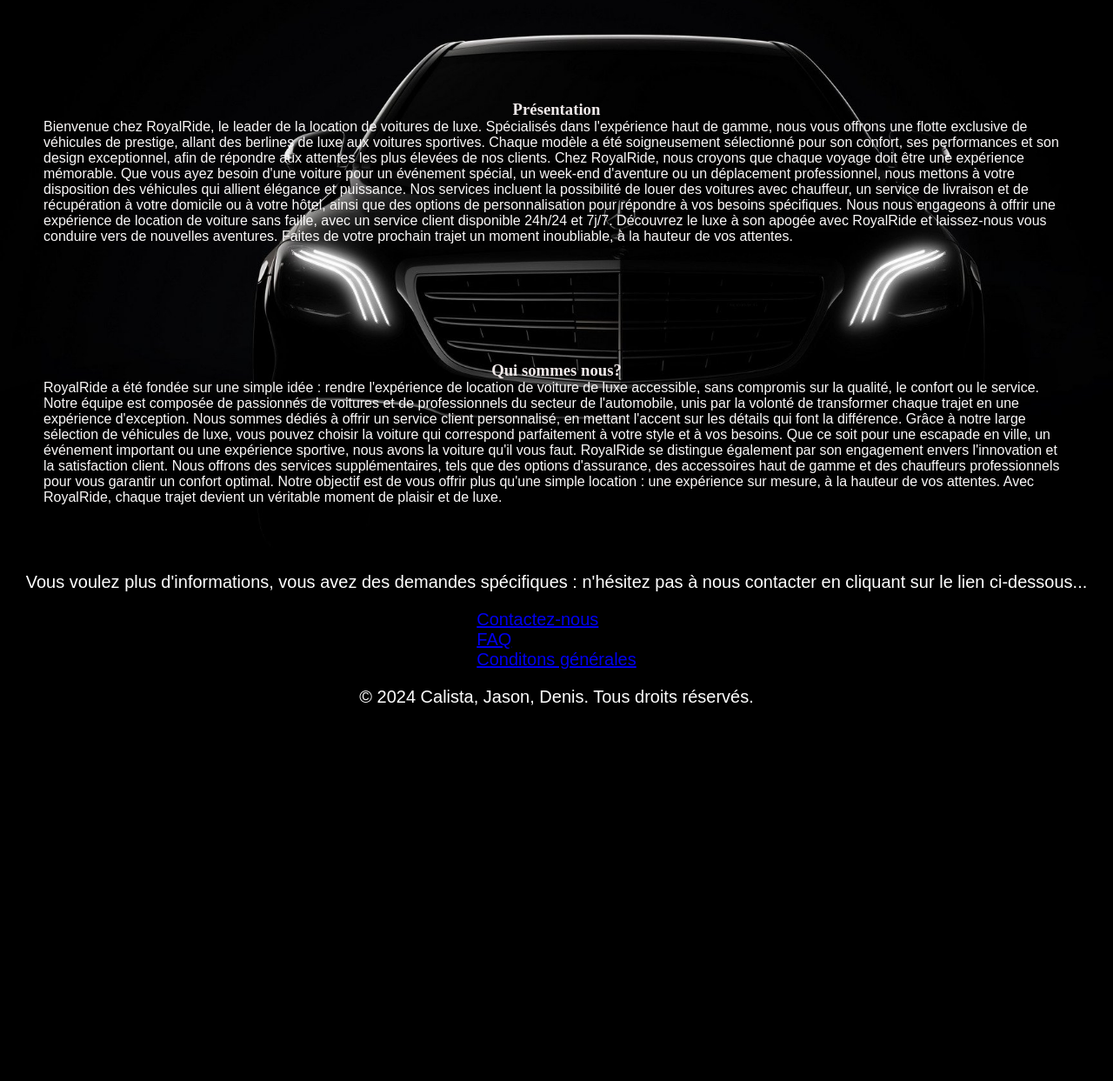
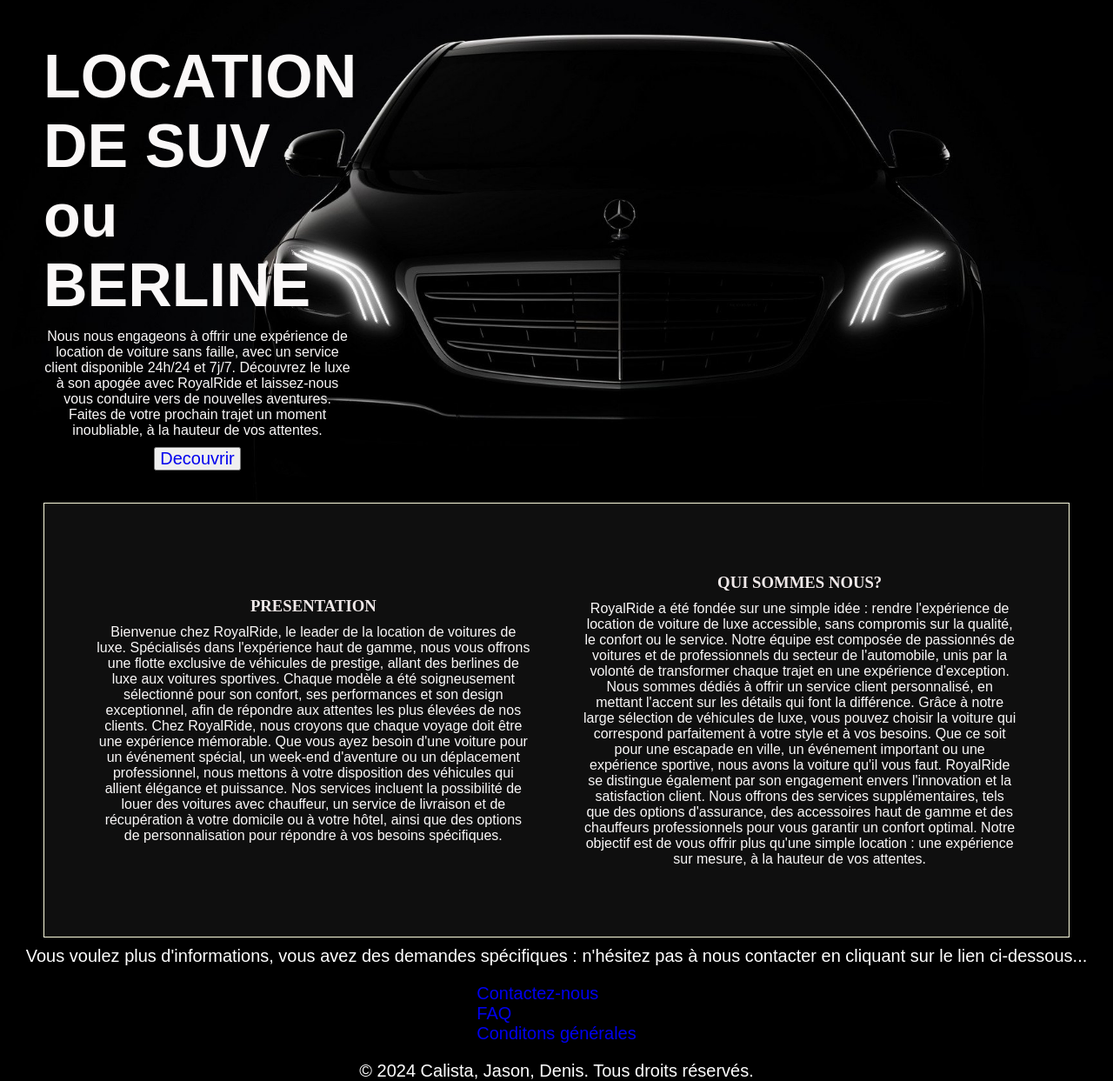
Before and after one commit to jasnael94/CaResa, a PHP site: page /home.php in a window 1280 px wide. Shown: the part 127-1370 px from the top of the page at 87% size. Before the commit the page ends 938 px from the top, so only its background shows below. Run offline with PHP 8.4, Linux system fonts and the light colour scheme.

Commit message:
updated home

```diff
--- a/css/stylehome.css
+++ b/css/stylehome.css
@@ -1,4 +1,8 @@
 /* css page Home */
+  h2{
+    font-size: 70px;
+    color: #faf8f8;
+  }
   h3{
     color: #f0e9e9;
     font-family: 'Times New Roman', Times, serif;
@@ -6,25 +10,64 @@
 
   .ph{
     color: #faf8f8;
+    text-align: center;
   }
 
+  .section1{
+    display: flex;
+    justify-content: flex-start;
+    align-items: flex-start;
+    flex-direction: row;
+
+  }
+  .section2{
+    display: flex;
+    justify-content: space-evenly ;
+    border: lightyellow solid 1px;
+    background-color: rgb(15, 15, 15);
+
+
+  }
+
+
+  .div1{
+    width: 30%;;
+    display: flex;
+    flex-direction: column;
+    margin: left 10px;;
+    gap: 10px;
+  }
   section{
+    height: 500px;
     margin-left: 50px;
     margin-right: 50px;
     margin-top:30px;
     display: flex;
-    flex-direction: column;
+    flex-direction:row;
     align-items: center;
-    justify-content: center;
+    justify-content:flex-end;
 
   }
 
   .homecont{
-    height: 300px;
+    height: 500px;
+    width: 500px;
     border-radius: 10px;
     display: flex;
     align-items: center;
     flex-direction: column;
     justify-content: center;
+    gap: 10px;
 
   }
+
+  .discover{
+   width: 100px;
+   font-size: 20px;
+   margin: auto;
+
+  }
+  a{
+    text-decoration: none;
+
+  }
--- a/home.php
+++ b/home.php
@@ -4,34 +4,43 @@
     require_once('header.php');
     echo $css;
 ?>
-<div class="homestyle">
-    <section class=>
+<div>
+    <section class="section1">
+        <div class="div1">
+            <h2>LOCATION DE SUV ou BERLINE </h2>
+            <p class="ph">Nous nous engageons à offrir une expérience de location de voiture sans faille, avec un service client disponible 24h/24 et 7j/7. Découvrez le luxe à son apogée avec RoyalRide et laissez-nous vous conduire vers de nouvelles aventures. Faites de votre prochain trajet un moment inoubliable, à la hauteur de vos attentes.</p>
+            <button class="discover"><a href="/cars.php">Decouvrir</a></button>
+        </div>
+    </section>
+</div>
+<div >
+    <section class=section2>
         <div class="homecont">
-            <h3>Présentation</h3>
+            <h3>PRESENTATION</h3>
             <p class="ph">Bienvenue chez RoyalRide, le leader de la location de voitures de luxe. Spécialisés dans l'expérience haut de gamme, nous vous offrons une flotte exclusive de véhicules de prestige, allant des berlines de luxe aux voitures sportives. Chaque modèle a été soigneusement sélectionné pour son confort, ses performances et son design exceptionnel, afin de répondre aux attentes les plus élevées de nos clients.
 
 Chez RoyalRide, nous croyons que chaque voyage doit être une expérience mémorable. Que vous ayez besoin d'une voiture pour un événement spécial, un week-end d'aventure ou un déplacement professionnel, nous mettons à votre disposition des véhicules qui allient élégance et puissance.
 
-Nos services incluent la possibilité de louer des voitures avec chauffeur, un service de livraison et de récupération à votre domicile ou à votre hôtel, ainsi que des options de personnalisation pour répondre à vos besoins spécifiques.
+Nos services incluent la possibilité de louer des voitures avec chauffeur, un service de livraison et de récupération à votre domicile ou à votre hôtel, ainsi que des options de personnalisation pour répondre à vos besoins spécifiques.</p>
 
-Nous nous engageons à offrir une expérience de location de voiture sans faille, avec un service client disponible 24h/24 et 7j/7. Découvrez le luxe à son apogée avec RoyalRide et laissez-nous vous conduire vers de nouvelles aventures. Faites de votre prochain trajet un moment inoubliable, à la hauteur de vos attentes.</p>
-
-            </div>
+        </div>
 
             <div class="homecont">
-                <h3>Qui sommes nous?</h3>
+                <h3>QUI SOMMES NOUS?</h3>
                 <p class="ph">RoyalRide a été fondée sur une simple idée : rendre l'expérience de location de voiture de luxe accessible, sans compromis sur la qualité, le confort ou le service. Notre équipe est composée de passionnés de voitures et de professionnels du secteur de l'automobile, unis par la volonté de transformer chaque trajet en une expérience d'exception.
 
 Nous sommes dédiés à offrir un service client personnalisé, en mettant l'accent sur les détails qui font la différence. Grâce à notre large sélection de véhicules de luxe, vous pouvez choisir la voiture qui correspond parfaitement à votre style et à vos besoins. Que ce soit pour une escapade en ville, un événement important ou une expérience sportive, nous avons la voiture qu'il vous faut.
 
 RoyalRide se distingue également par son engagement envers l'innovation et la satisfaction client. Nous offrons des services supplémentaires, tels que des options d'assurance, des accessoires haut de gamme et des chauffeurs professionnels pour vous garantir un confort optimal.
 
-Notre objectif est de vous offrir plus qu'une simple location : une expérience sur mesure, à la hauteur de vos attentes. Avec RoyalRide, chaque trajet devient un véritable moment de plaisir et de luxe.</p>
+Notre objectif est de vous offrir plus qu'une simple location : une expérience sur mesure, à la hauteur de vos attentes.</p>
 
             </div>
 
     </section>
+
 </div>
+
 <?php
     require_once('footer.php');
 ?>
```
